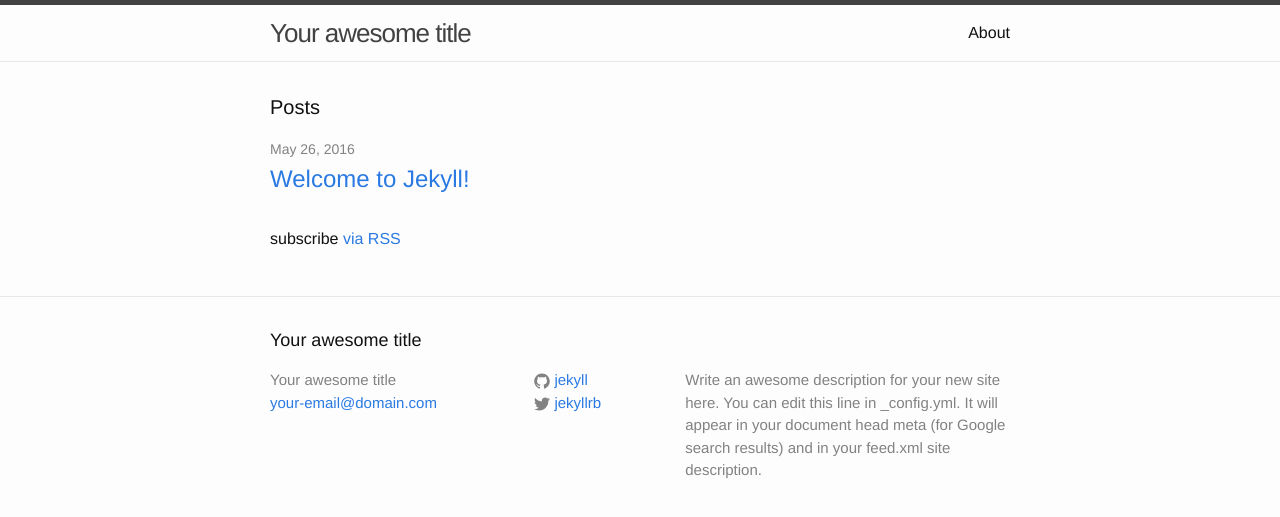
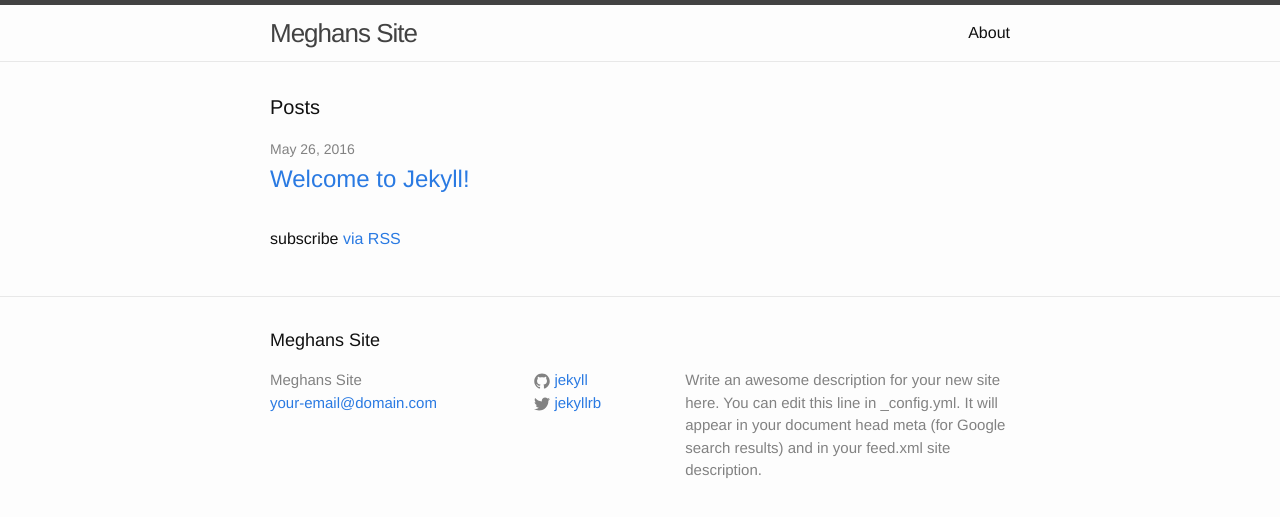
Before and after one commit to megmuldoon/megmuldoon.github.io, a Jekyll site: the page built from index.html, in a window 1280 px wide. Shown: the top 517 px of the page. Built offline with Jekyll 4.4.1, drawn with Linux system fonts in a browser that asks for light colours.

Commit message:
Update _config.yml

```diff
--- a/_config.yml
+++ b/_config.yml
@@ -6,7 +6,7 @@
 # 'jekyll serve'. If you change this file, please restart the server process.
 
 # Site settings
-title: Your awesome title
+title: Meghans Site
 email: your-email@domain.com
 description: > # this means to ignore newlines until "baseurl:"
   Write an awesome description for your new site here. You can edit this
```
